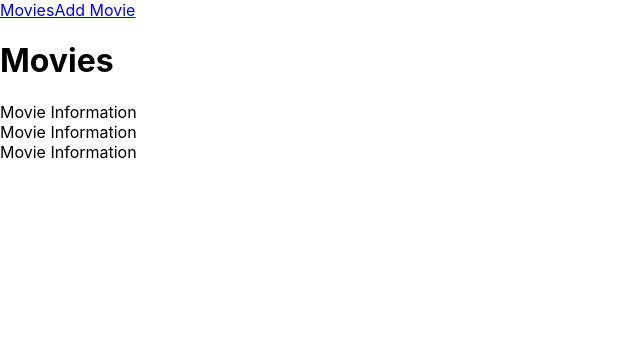
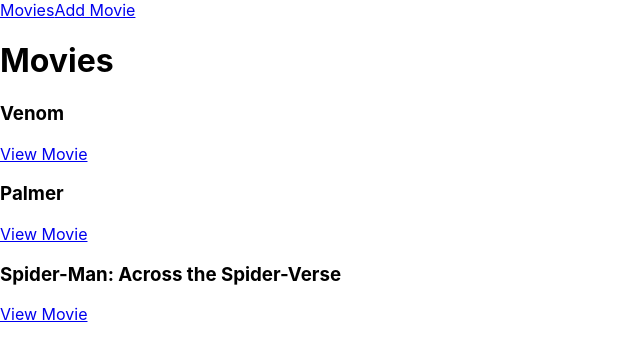
Before and after one commit to ruro122020/movies, a React (Create React App) app: page / in a window 1280 px wide. Shown: the top 358 px of the page, without its empty margins (0-640 px from the left). Built offline with nearby package versions, Linux system fonts and the light colour scheme; data requests are answered from the project's data file.

Commit message:
show movie details when 'view movie' is clicked on

```diff
--- a/src/App.js
+++ b/src/App.js
@@ -4,7 +4,7 @@
 
 function App() {
   const [movies, setMovies] = useState([])
-  //movies array is rending twic, why????????????
+  //movies array is rending twice, why????????????
   useEffect(()=>{
     fetch(`http://localhost:3001/movies`)
     .then(res=> res.json())
--- a/src/components/MovieCard.js
+++ b/src/components/MovieCard.js
@@ -1,9 +1,12 @@
 import React from 'react'
+import { Link } from 'react-router-dom'
 
-const MovieCard = () => {
+const MovieCard = ({title, id}) => {
+
   return (
     <div>
-      Movie Information
+      <h3>{title}</h3>
+     <Link to={`/movie/${id}`} >View Movie</Link>
     </div>
   )
 }
--- /dev/null
+++ b/src/pages/MovieProfile.js
@@ -0,0 +1,21 @@
+import React from 'react'
+import { useOutletContext, useParams } from 'react-router-dom'
+const MovieProfile = () => {
+    const movies = useOutletContext()
+    const params = useParams()
+
+    const movieObj = movies.find(movie => movie.id === parseInt(params.id))
+    const {title, year, time, genre, selectRating} = movieObj
+  return (
+    <div>
+      <h1>{title}</h1>
+      <p>Year: {year}</p>
+      <p>Time: {time} </p>
+      <p>Genre: {genre}</p>
+      <p>Rating: {selectRating}</p>
+
+    </div>
+  )
+}
+
+export default MovieProfile
--- a/src/pages/Movies.js
+++ b/src/pages/Movies.js
@@ -3,7 +3,7 @@
 import MovieCard from '../components/MovieCard'
 const Movies = () => {
   const movies = useOutletContext()
-  const displayMovies = movies.map(movie=><MovieCard key={movie.id} movie={movie}/>)
+  const displayMovies = movies.map(movie=><MovieCard key={movie.id} title={movie.title} id={movie.id}/>)
   return (
     <div>
       <h1>Movies</h1>
--- a/src/routes.js
+++ b/src/routes.js
@@ -2,6 +2,7 @@
 import Movies from "./pages/Movies"
 import MovieCard from "./components/MovieCard"
 import MovieForm from "./pages/MovieForm"
+import MovieProfile from './pages/MovieProfile'
 const routes =[
     {
         path: '/',
@@ -13,7 +14,7 @@
             },
             {
                 path:'/movie/:id',
-                element: <MovieCard />
+                element: <MovieProfile />
             },
             {
                 path:'/new-movie',
```
